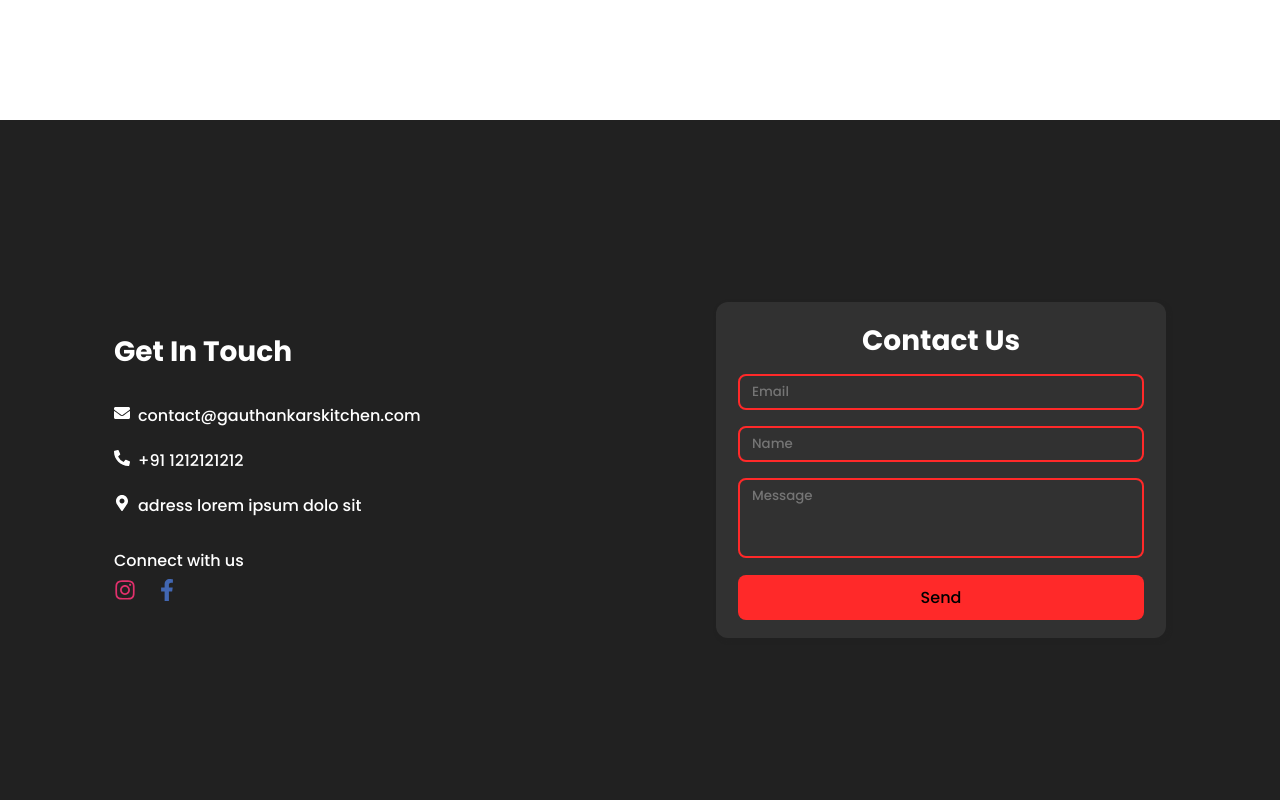
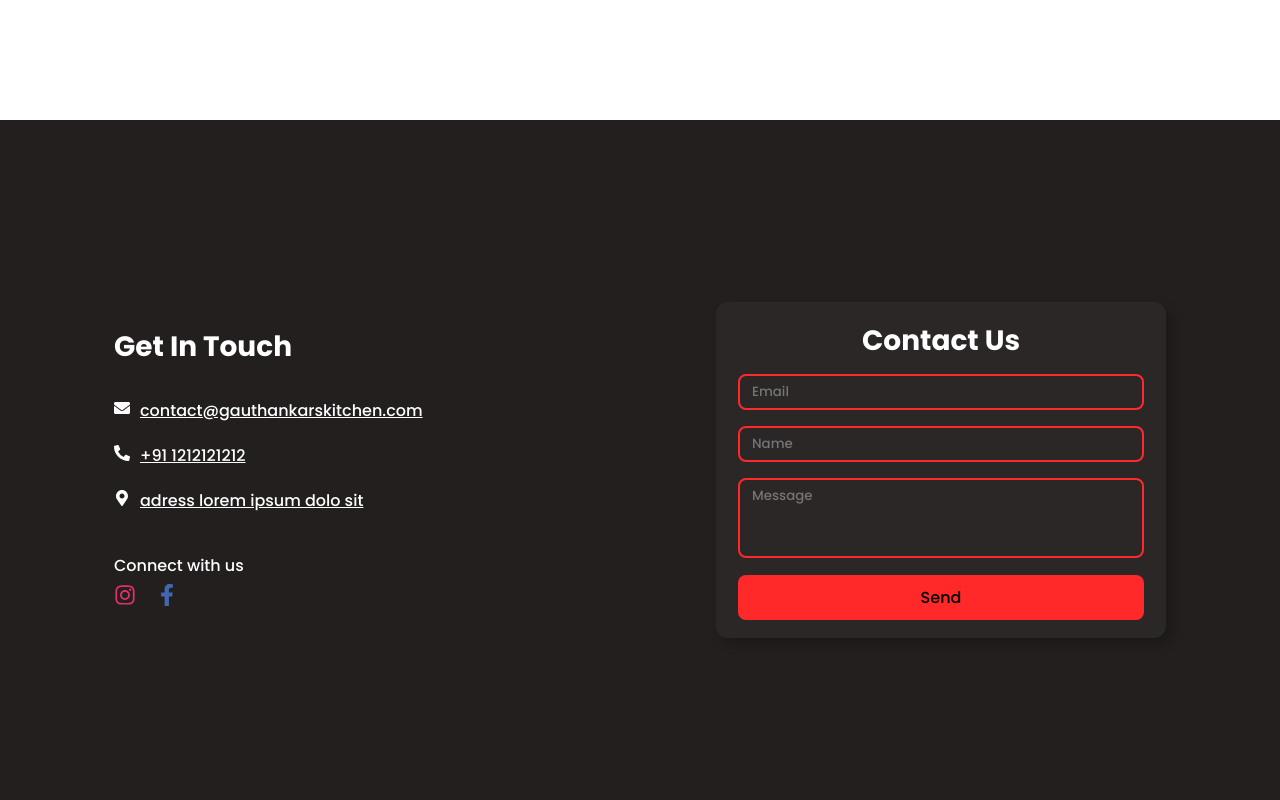
Before and after one commit to varadgauthankar/gauthankars-kitchen, a React (Create React App) app: page / in a window 1280 px wide. Shown: the part 3080-3880 px from the top of the page. Built offline with nearby package versions, Linux system fonts and the light colour scheme.

Commit message:
update get in touch section

```diff
--- a/src/components/GetInTouchSection/GetInTouchElements.js
+++ b/src/components/GetInTouchSection/GetInTouchElements.js
@@ -1,7 +1,15 @@
 import styled from "styled-components";
 
+import {
+  FaMapMarkerAlt as Map,
+  FaPhoneAlt as Call,
+  FaEnvelope as Mail,
+  FaInstagram as Insta,
+  FaFacebookF as Fb,
+} from "react-icons/fa";
+
 export const HeroContainer = styled.div`
-  background: #212121;
+  background: #221f1e;
   display: flex;
   justify-content: center;
   align-items: center;
@@ -45,7 +53,8 @@ export const Column2 = styled.div`
 export const ContentWrap = styled.div`
   text-align: left;
   margin-bottom: 30px;
-
+  display: flex;
+  flex-direction: column;
   @media screen and (max-width: 768px) {
     margin-bottom: 10px;
   }
@@ -59,7 +68,7 @@ export const Title = styled.p`
   font-size: 28px;
   font-weight: 700;
   color: #fff;
-  margin-bottom: 30px;
+  margin-bottom: 20px;
 
   @media screen and (max-width: 768px) {
     margin: 10px 0;
@@ -71,9 +80,9 @@ export const Title = styled.p`
   }
 `;
 
-export const Text = styled.p`
+export const Text = styled.a`
   color: #fff;
-  margin: 20px 0;
+  margin: 10px 0;
   @media screen and (max-width: 768px) {
     margin: 8px 0;
   }
@@ -83,16 +92,36 @@ export const Text = styled.p`
   }
 `;
 
-export const Icon = styled.i`
+export const MailIcon = styled(Mail)`
   color: #fff;
-  margin-right: 8px;
+  margin-right: 10px;
+`;
+
+export const CallIcon = styled(Call)`
+  color: #fff;
+  margin-right: 10px;
+`;
+
+export const MapIcon = styled(Map)`
+  color: #fff;
+  margin-right: 10px;
+`;
+
+export const InstaIcon = styled(Insta)`
+  color: #e1306c;
+  margin-right: 10px;
+`;
+
+export const FbIcon = styled(Fb)`
+  color: #4267b2;
+  margin-right: 10px;
 `;
 
 export const FormContainer = styled.div`
   margin-left: auto;
   border-radius: 12px;
-  box-shadow: 2px 2px 4px #212121;
-  background: #313131;
+  box-shadow: 6px 6px 12px rgba(0, 0, 0, 0.2);
+  background: #2b2727;
   padding: 18px 22px;
   display: block;
   width: 450px;
@@ -107,6 +136,10 @@ export const FormContainer = styled.div`
   @media screen and (max-width: 350px) {
     padding: 12px 12px;
     margin: 10px auto 10px auto;
+  }
+
+  :hover {
+    box-shadow: 6px 6px 12px rgba(255, 31, 31, 0.2);
   }
 `;
 
@@ -185,6 +218,8 @@ export const Button = styled.button`
   }
 `;
 
+//left section
+
 export const SocialWrap = styled.div`
   text-align: left;
 `;
@@ -194,9 +229,8 @@ export const SocialTitle = styled.p`
   margin-bottom: 4px;
 `;
 
-export const SocialIcon = styled.i`
+export const SocialIcon = styled.a`
   color: #fff;
-  margin: 20px 20px 90px 0;
-
+  margin: 20px 10px 0 0;
   font-size: 22px;
 `;
--- a/src/components/GetInTouchSection/index.js
+++ b/src/components/GetInTouchSection/index.js
@@ -4,13 +4,11 @@ import {
   Column2,
   ContentWrap,
   HeroContainer,
-  Icon,
   Row,
   Title,
   Wrapper,
   Text,
   FormContainer,
-  //   Form,
   Input,
   TextArea,
   Button,
@@ -18,15 +16,12 @@ import {
   SocialIcon,
   SocialTitle,
   FormTitle,
+  MailIcon,
+  CallIcon,
+  MapIcon,
+  InstaIcon,
+  FbIcon,
 } from "./GetInTouchElements";
-
-import {
-  FaMapMarkerAlt as Map,
-  FaPhoneAlt as Call,
-  FaEnvelope as Mail,
-  FaInstagram as Insta,
-  FaFacebookF as Fb,
-} from "react-icons/fa";
 
 const GetInTouch = () => {
   return (
@@ -36,35 +31,33 @@ const GetInTouch = () => {
           <Column1>
             <ContentWrap>
               <Title>Get In Touch</Title>
-              <Text>
-                <Icon>
-                  <Mail />
-                </Icon>
+
+              <Text
+                href="mailto:contact@gauthankarskitchen.com"
+                target="_blank"
+              >
+                <MailIcon />
                 contact@gauthankarskitchen.com
               </Text>
 
-              <Text>
-                <Icon>
-                  <Call />
-                </Icon>
+              <Text href="tel:1234657890" target="_blank">
+                <CallIcon />
                 +91 1212121212
               </Text>
 
-              <Text>
-                <Icon>
-                  <Map />
-                </Icon>
+              <Text href="/direction" target="_blank">
+                <MapIcon />
                 adress lorem ipsum dolo sit
               </Text>
             </ContentWrap>
 
             <SocialWrap>
               <SocialTitle>Connect with us</SocialTitle>
-              <SocialIcon>
-                <Insta color="#E1306C" />
+              <SocialIcon href="https://insta.com" target="_blank">
+                <InstaIcon />
               </SocialIcon>
-              <SocialIcon>
-                <Fb color="4267B2" />
+              <SocialIcon href="https://fb.com" target="_blank">
+                <FbIcon />
               </SocialIcon>
             </SocialWrap>
           </Column1>
```
